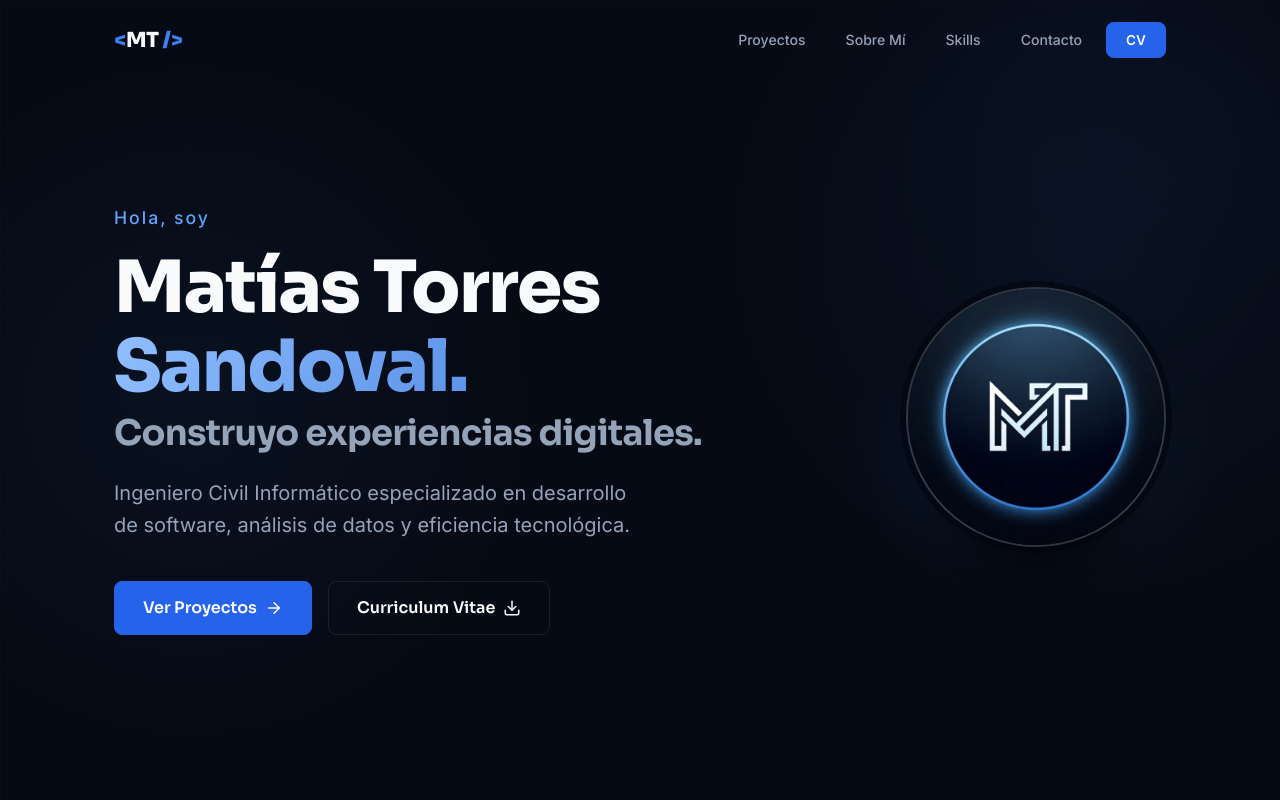
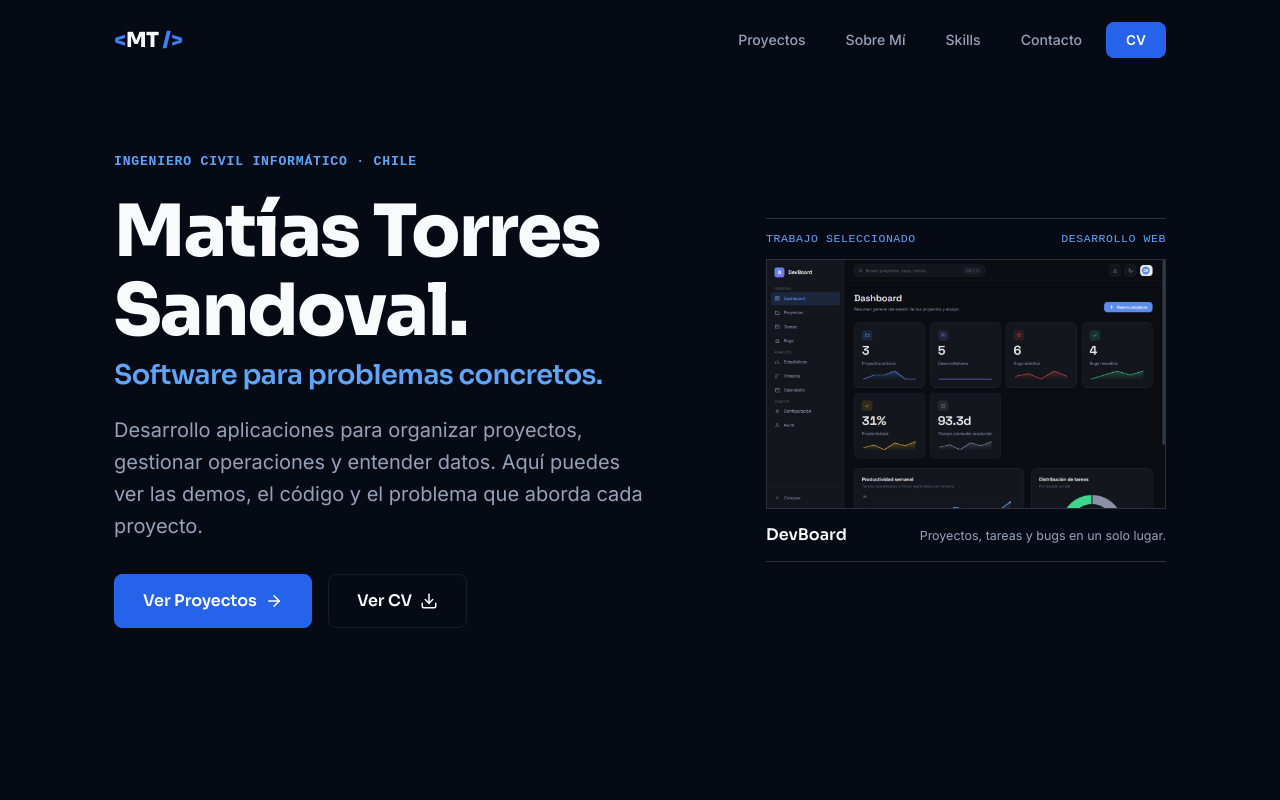
Before and after one commit to MatiasATorresS/portafolio, a React (Vite) app: page / in a window 1280 px wide. Shown: the top 800 px of the page. Built offline with nearby package versions, Linux system fonts and the light colour scheme.

Commit message:
style: dar identidad propia al portafolio

```diff
--- a/src/components/About.jsx
+++ b/src/components/About.jsx
@@ -29,7 +29,7 @@ export default function About() {
     <section className="section about" id="about">
       <div className="container">
         <span className="section-label">02. Sobre Mí</span>
-        <h2 className="section-title">Ingeniero & Desarrollador</h2>
+        <h2 className="section-title">De soporte TI a software y datos</h2>
 
         <div className="about__content">
           <motion.div
@@ -41,14 +41,13 @@ export default function About() {
             <p>
               ¡Hola! Soy Matías Andrés Torres Sandoval, Ingeniero Civil
               Informático egresado de la Universidad Andrés Bello. Tengo
-              experiencia en soporte TI corporativo, desarrollo de software y
-              análisis de datos.
+              experiencia en soporte TI, desarrollo web y análisis de datos.
             </p>
             <p>
-              Me especializo en crear soluciones tecnológicas eficientes, desde
-              interfaces de usuario rápidas y hermosas hasta análisis de grandes
-              volúmenes de datos. Mi enfoque siempre está en la resolución de
-              problemas y la eficiencia operativa.
+              En mis proyectos he construido tableros para seguir tareas e
+              incidencias, sistemas de inventario y herramientas para explorar
+              información. Me interesa que lo complejo termine en pantallas
+              claras y flujos fáciles de usar.
             </p>
             <p>
               He trabajado en entornos gubernamentales gestionando incidencias y
--- a/src/components/Contact.jsx
+++ b/src/components/Contact.jsx
@@ -52,9 +52,8 @@ export default function Contact() {
           </h2>
 
           <p className="contact__text">
-            Estoy abierto a nuevas oportunidades donde pueda aportar valor y
-            seguir aprendiendo. Ya sea para un proyecto interesante o una oferta
-            laboral, mi bandeja de entrada siempre está abierta.
+            Busco oportunidades en desarrollo, infraestructura o análisis de
+            datos. Si mi trabajo encaja con lo que necesitas, escríbeme.
           </p>
 
           <div className="contact__actions">
--- a/src/components/Hero.css
+++ b/src/components/Hero.css
@@ -1,22 +1,10 @@
 .hero {
-  min-height: min(760px, 95svh);
+  min-height: min(700px, 92svh);
   display: flex;
   align-items: center;
   position: relative;
   overflow: hidden;
   padding-top: var(--nav-height);
-}
-
-.hero__background {
-  position: absolute;
-  top: -20%;
-  right: -10%;
-  width: 600px;
-  height: 600px;
-  background: radial-gradient(circle, var(--accent-glow) 0%, transparent 60%);
-  filter: blur(80px);
-  z-index: 0;
-  opacity: 0.3;
 }
 
 .hero__content {
@@ -26,51 +14,53 @@
 
 .hero__grid {
   display: grid;
-  grid-template-columns: 1fr auto;
-  gap: 60px;
+  grid-template-columns: minmax(0, 1.25fr) minmax(0, 0.85fr);
+  gap: clamp(36px, 5vw, 72px);
   align-items: center;
 }
 
-.hero__avatar {
-  position: relative;
-  display: flex;
-  align-items: center;
-  justify-content: center;
+.hero__work {
+  min-width: 0;
+  padding: 0 0 16px;
+  border-top: 1px solid var(--border-strong);
+  border-bottom: 1px solid var(--border-strong);
 }
 
-.hero__avatar::before {
-  content: "";
-  position: absolute;
-  inset: -18px;
-  border-radius: 50%;
-  background: conic-gradient(from 180deg, transparent 0deg, rgba(59, 130, 246, 0.35) 60deg, transparent 120deg, transparent 240deg, rgba(96, 165, 250, 0.25) 300deg, transparent 360deg);
-  filter: blur(28px);
-  z-index: -1;
-  opacity: 0.4;
+.hero__work-heading,
+.hero__work-caption {
+  display: flex;
+  justify-content: space-between;
+  gap: 16px;
 }
 
-.hero__avatar-img {
-  width: 260px;
-  height: 260px;
-  border-radius: 50%;
-  border: 2px solid var(--border-strong);
-  object-fit: cover;
-  aspect-ratio: 1 / 1;
-  filter: grayscale(20%) contrast(1.05);
-  box-shadow:
-    0 0 0 6px rgba(6, 10, 20, 0.6),
-    0 24px 48px rgba(0, 0, 0, 0.45),
-    0 0 40px rgba(59, 130, 246, 0.06);
-  transition: filter var(--transition), border-color var(--transition), box-shadow var(--transition);
+.hero__work-heading {
+  padding: 12px 0;
+  color: var(--accent-light);
+  font: 0.72rem/1.4 monospace;
+  letter-spacing: 0.05em;
+  text-transform: uppercase;
 }
 
-.hero__avatar-img:hover {
-  filter: grayscale(0);
-  border-color: var(--accent);
-  box-shadow:
-    0 0 0 6px rgba(6, 10, 20, 0.6),
-    0 24px 48px rgba(0, 0, 0, 0.45),
-    0 0 40px rgba(59, 130, 246, 0.12);
+.hero__work-image {
+  display: block;
+  width: 100%;
+  height: auto;
+  aspect-ratio: 8 / 5;
+  object-fit: cover;
+  object-position: top;
+  border: 1px solid var(--border-strong);
+}
+
+.hero__work-caption {
+  align-items: baseline;
+  padding-top: 16px;
+  color: var(--text-secondary);
+  font-size: 0.78rem;
+}
+
+.hero__work-caption strong {
+  color: var(--text-primary);
+  font: 600 1rem/1.3 var(--font-display);
 }
 
 .hero__text-wrapper {
@@ -78,11 +68,13 @@
 }
 
 .hero__greeting {
-  font-size: 1.1rem;
-  font-weight: 500;
+  font-family: monospace;
+  font-size: 0.82rem;
+  font-weight: 600;
   color: var(--accent-light);
-  letter-spacing: 2px;
-  margin-bottom: 16px;
+  letter-spacing: 0.06em;
+  text-transform: uppercase;
+  margin-bottom: 20px;
   display: block;
 }
 
@@ -95,18 +87,15 @@
 }
 
 .hero__name-accent {
-  background: linear-gradient(120deg, #91bfff, #5c93e8);
-  -webkit-background-clip: text;
-  background-clip: text;
-  color: transparent;
+  color: var(--text-primary);
 }
 
 .hero__title {
-  font-size: clamp(1.4rem, 3vw, 2.2rem);
-  font-weight: 700;
-  line-height: 1.1;
-  color: var(--text-secondary);
-  margin-bottom: 24px;
+  font-size: clamp(1.25rem, 2.2vw, 1.7rem);
+  font-weight: 600;
+  line-height: 1.3;
+  color: var(--accent-light);
+  margin-bottom: 20px;
 }
 
 .hero__description {
@@ -114,7 +103,7 @@
   color: var(--text-secondary);
   max-width: 540px;
   line-height: 1.6;
-  margin-bottom: 40px;
+  margin-bottom: 32px;
 }
 
 .hero__actions {
@@ -166,9 +155,8 @@
 
   .hero__grid {
     grid-template-columns: 1fr;
-    justify-items: center;
-    gap: 20px;
-    text-align: center;
+    gap: 0;
+    text-align: left;
   }
 
   .hero__text-wrapper {
@@ -176,7 +164,7 @@
   }
 
   .hero__actions {
-    justify-content: center;
+    justify-content: flex-start;
     gap: 12px;
   }
 
@@ -185,14 +173,9 @@
     font-size: 0.85rem;
   }
 
-  .hero__avatar { order: -1; }
+  .hero__work { display: none; }
 
-  .hero__avatar-img {
-    width: 72px;
-    height: 72px;
-  }
-
-  .hero__greeting { font-size: 0.85rem; margin-bottom: 10px; }
+  .hero__greeting { font-size: 0.72rem; margin-bottom: 14px; }
   .hero__name { font-size: clamp(2rem, 8vw, 2.75rem); margin-bottom: 14px; }
   .hero__title { font-size: 1.3rem; line-height: 1.35; margin-bottom: 16px; }
   .hero__description { font-size: 0.95rem; margin-bottom: 24px; }
--- a/src/components/Hero.jsx
+++ b/src/components/Hero.jsx
@@ -9,8 +9,6 @@ export default function Hero() {
 
   return (
     <section className="hero" id="hero">
-      <div className="hero__background"></div>
-
       <div className="hero__content container">
         <div className="hero__grid">
           <motion.div
@@ -18,15 +16,16 @@ export default function Hero() {
             animate={{ opacity: 1, y: 0 }}
             transition={{ duration: 0.8, ease: 'easeOut' }}
             className="hero__text-wrapper">
-            <span className="hero__greeting">Hola, soy</span>
+            <span className="hero__greeting">Ingeniero civil informático · Chile</span>
             <h1 className="hero__name">
               Matías Torres <span className="hero__name-accent">Sandoval.</span>
             </h1>
-            <h2 className="hero__title">Construyo experiencias digitales.</h2>
+            <h2 className="hero__title">Software para problemas concretos.</h2>
 
             <p className="hero__description">
-              Ingeniero Civil Informático especializado en desarrollo de
-              software, análisis de datos y eficiencia tecnológica.
+              Desarrollo aplicaciones para organizar proyectos, gestionar
+              operaciones y entender datos. Aquí puedes ver las demos, el
+              código y el problema que aborda cada proyecto.
             </p>
 
             <div className="hero__actions">
@@ -38,28 +37,33 @@ export default function Hero() {
                 target="_blank"
                 rel="noopener noreferrer"
                 className="btn btn--secondary">
-                Curriculum Vitae <Download size={18} />
+                Ver CV <Download size={18} />
               </a>
             </div>
           </motion.div>
 
-          <motion.div
-            initial={{ opacity: 0, scale: 0.8 }}
-            animate={{ opacity: 1, scale: 1 }}
-            transition={{ duration: 0.8, delay: 0.2, ease: 'easeOut' }}
-            className="hero__avatar">
-            <picture>
-              <source srcSet={import.meta.env.BASE_URL + "profile_avatar.webp"} type="image/webp" />
-              <img
-                src={import.meta.env.BASE_URL + "profile_avatar.jpg"}
-                alt="Matías Torres Sandoval"
-                className="hero__avatar-img"
-                width="280"
-                height="280"
-                loading="eager"
-              />
-            </picture>
-          </motion.div>
+          <motion.figure
+            initial={{ opacity: 0, y: 20 }}
+            animate={{ opacity: 1, y: 0 }}
+            transition={{ duration: 0.7, delay: 0.15, ease: 'easeOut' }}
+            className="hero__work">
+            <div className="hero__work-heading">
+              <span>Trabajo seleccionado</span>
+              <span>Desarrollo web</span>
+            </div>
+            <img
+              src={import.meta.env.BASE_URL + "projects/devboard.png"}
+              alt="Panel de DevBoard con métricas y proyectos"
+              className="hero__work-image"
+              width="1280"
+              height="800"
+              loading="eager"
+            />
+            <figcaption className="hero__work-caption">
+              <strong>DevBoard</strong>
+              <span>Proyectos, tareas y bugs en un solo lugar.</span>
+            </figcaption>
+          </motion.figure>
         </div>
       </div>
     </section>
--- a/src/components/Projects.jsx
+++ b/src/components/Projects.jsx
@@ -37,10 +37,10 @@ export default function Projects() {
       <div className="container">
         <span className="section-label">01. Portafolio</span>
         <div className="projects__intro">
-          <h2 className="section-title">Ideas que se convierten<br />en proyectos.</h2>
+          <h2 className="section-title">Código, contexto<br />y proyectos.</h2>
           <p className="section-subtitle">
-            Desarrollo web, datos e inteligencia artificial.<br />
-            Explora cómo trabajo, el código y las demos.
+            Cada ficha muestra el problema, la solución y, cuando existe,
+            una demo para probarla.
           </p>
         </div>
 
--- a/src/components/Skills.jsx
+++ b/src/components/Skills.jsx
@@ -44,7 +44,7 @@ export default function Skills() {
     <section className="section skills glass" id="skills">
       <div className="container">
         <span className="section-label">03. Habilidades</span>
-        <h2 className="section-title">Mi Stack Tecnológico</h2>
+        <h2 className="section-title">Tecnologías con las que trabajo</h2>
 
         <div className="skills__grid">
           {skillCategories.map((category, idx) => (
--- a/src/index.css
+++ b/src/index.css
@@ -47,17 +47,6 @@ html {
 
 body {
   background-color: var(--bg-primary);
-  background-image:
-    radial-gradient(circle at 15% 50%, rgba(59, 130, 246, 0.05) 0%, transparent 30%),
-    radial-gradient(circle at 85% 30%, rgba(59, 130, 246, 0.05) 0%, transparent 30%),
-    linear-gradient(rgba(148, 163, 184, 0.02) 1px, transparent 1px),
-    linear-gradient(90deg, rgba(148, 163, 184, 0.02) 1px, transparent 1px);
-  background-size:
-    100% 100%,
-    100% 100%,
-    44px 44px,
-    44px 44px;
-  background-attachment: fixed;
   color: var(--text-primary);
   line-height: 1.5;
   -webkit-font-smoothing: antialiased;
```
Also changed, not shown: 1 other file (tests, documents, lock files or other folders).
